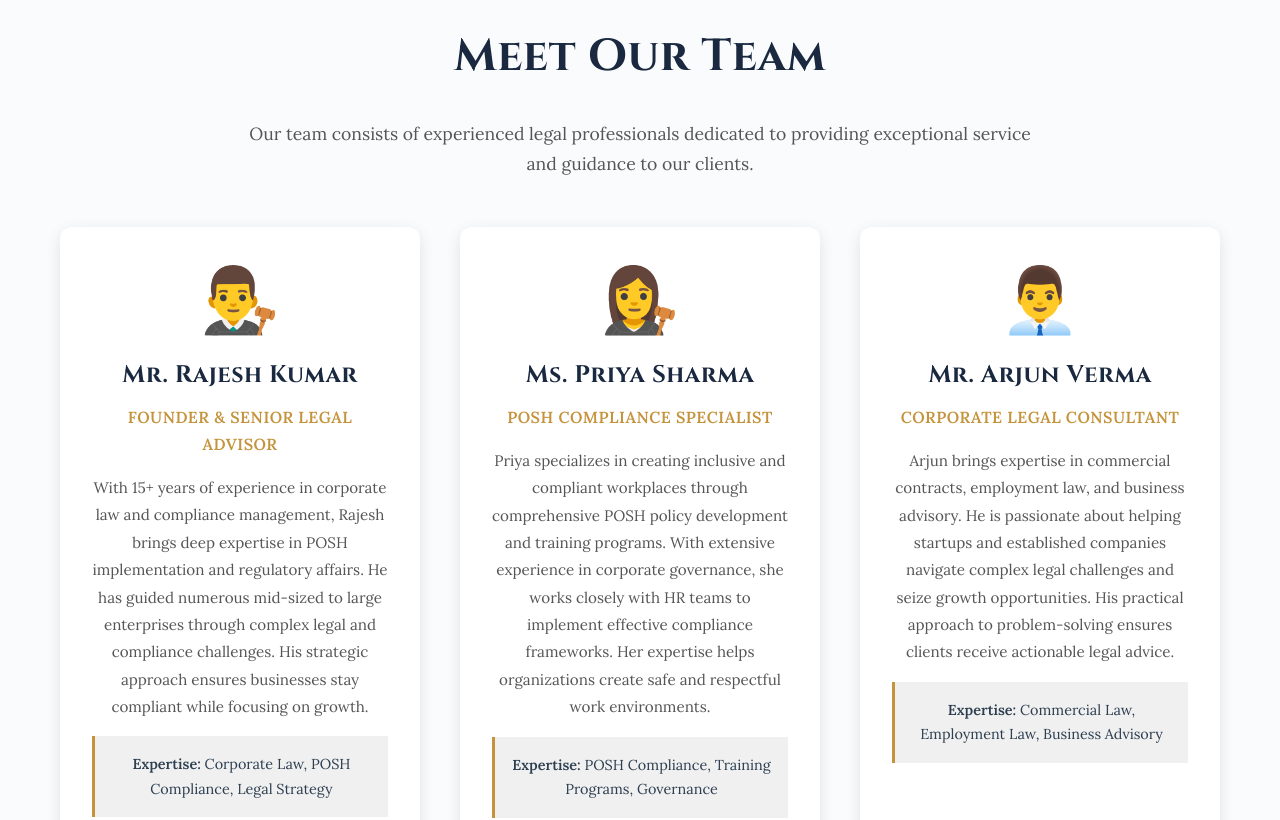
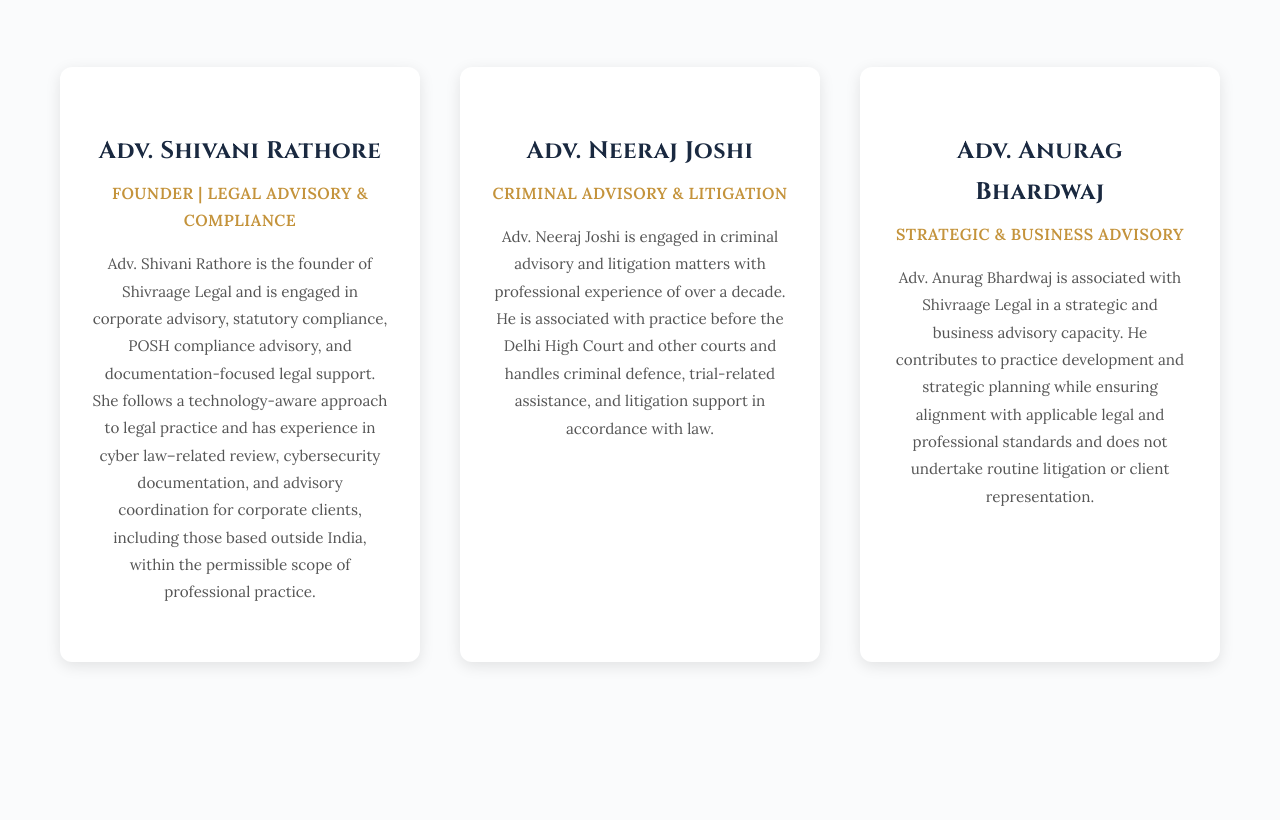
Before and after one commit to lokeshchauhan521/shivraagelegal, a Next.js app: page /team in a window 1280 px wide. Shown: the part 720-1540 px from the top of the page. Built offline with nearby package versions, Linux system fonts and the light colour scheme.

Commit message:
avatar is removed

```diff
--- a/app/about/page.tsx
+++ b/app/about/page.tsx
@@ -11,7 +11,7 @@
       >
         <div className="hero-content">
           <h1>
-            <span className="brand-name">About Shivraagesss</span>{' '}
+            <span className="brand-name">About Shivraagess</span>{' '}
             <span className="brand-legal">Legal</span>
           </h1>
           <p className="hero-subtitle">Your Trusted Partner in Legal Excellence</p>
--- a/app/page.tsx
+++ b/app/page.tsx
@@ -183,7 +183,7 @@
           <div className="team-grid">
             <div className="team-card">
               <div className="team-member-image">
-                <div className="placeholder-avatar">👩‍⚖️</div>
+                <div className="placeholder-avatar"></div>
               </div>
               <h3>Adv. Shivani Rathore</h3>
               <p className="team-role">Founder | Legal Advisory & Compliance</p>
@@ -200,7 +200,7 @@
 
             <div className="team-card">
               <div className="team-member-image">
-                <div className="placeholder-avatar">👨‍⚖️</div>
+                <div className="placeholder-avatar"></div>
               </div>
               <h3>Adv. Neeraj Joshi</h3>
               <p className="team-role">Criminal Advisory & Litigation</p>
@@ -215,7 +215,7 @@
 
             <div className="team-card">
               <div className="team-member-image">
-                <div className="placeholder-avatar">👨‍💼</div>
+                <div className="placeholder-avatar"></div>
               </div>
               <h3>Adv. Anurag Bhardwaj</h3>
               <p className="team-role">Strategic & Business Advisory</p>
--- a/app/team/page.tsx
+++ b/app/team/page.tsx
@@ -14,54 +14,54 @@
           <p className="hero-subtitle">Highly Qualified Legal Professionals</p>
         </div>
       </section>
-
-      <section className="section team-section">
+         <section className="section team-section">
         <div className="container">
-          <h2>Meet Our Team</h2>
-          <p className="section-intro">
-            Our team consists of experienced legal professionals dedicated to providing exceptional service and guidance to our clients.
-          </p>
           <div className="team-grid">
             <div className="team-card">
               <div className="team-member-image">
-                <div className="placeholder-avatar">👨‍⚖️</div>
+                <div className="placeholder-avatar"></div>
               </div>
-              <h3>Mr. Rajesh Kumar</h3>
-              <p className="team-role">Founder & Senior Legal Advisor</p>
+              <h3>Adv. Shivani Rathore</h3>
+              <p className="team-role">Founder | Legal Advisory & Compliance</p>
               <p className="team-bio">
-                With 15+ years of experience in corporate law and compliance management, Rajesh brings deep expertise in POSH implementation and regulatory affairs. He has guided numerous mid-sized to large enterprises through complex legal and compliance challenges. His strategic approach ensures businesses stay compliant while focusing on growth.
+                Adv. Shivani Rathore is the founder of Shivraage Legal and is engaged in
+                corporate advisory, statutory compliance, POSH compliance advisory, and
+                documentation-focused legal support. She follows a technology-aware
+                approach to legal practice and has experience in cyber law–related
+                review, cybersecurity documentation, and advisory coordination for
+                corporate clients, including those based outside India, within the
+                permissible scope of professional practice.
               </p>
-              <div className="team-expertise">
-                <strong>Expertise:</strong> Corporate Law, POSH Compliance, Legal Strategy
-              </div>
             </div>
 
             <div className="team-card">
               <div className="team-member-image">
-                <div className="placeholder-avatar">👩‍⚖️</div>
+                <div className="placeholder-avatar"></div>
               </div>
-              <h3>Ms. Priya Sharma</h3>
-              <p className="team-role">POSH Compliance Specialist</p>
+              <h3>Adv. Neeraj Joshi</h3>
+              <p className="team-role">Criminal Advisory & Litigation</p>
               <p className="team-bio">
-                Priya specializes in creating inclusive and compliant workplaces through comprehensive POSH policy development and training programs. With extensive experience in corporate governance, she works closely with HR teams to implement effective compliance frameworks. Her expertise helps organizations create safe and respectful work environments.
+                Adv. Neeraj Joshi is engaged in criminal advisory and litigation matters
+                with professional experience of over a decade. He is associated with
+                practice before the Delhi High Court and other courts and handles
+                criminal defence, trial-related assistance, and litigation support in
+                accordance with law.
               </p>
-              <div className="team-expertise">
-                <strong>Expertise:</strong> POSH Compliance, Training Programs, Governance
-              </div>
             </div>
 
             <div className="team-card">
               <div className="team-member-image">
-                <div className="placeholder-avatar">👨‍💼</div>
+                <div className="placeholder-avatar"></div>
               </div>
-              <h3>Mr. Arjun Verma</h3>
-              <p className="team-role">Corporate Legal Consultant</p>
+              <h3>Adv. Anurag Bhardwaj</h3>
+              <p className="team-role">Strategic & Business Advisory</p>
               <p className="team-bio">
-                Arjun brings expertise in commercial contracts, employment law, and business advisory. He is passionate about helping startups and established companies navigate complex legal challenges and seize growth opportunities. His practical approach to problem-solving ensures clients receive actionable legal advice.
+                Adv. Anurag Bhardwaj is associated with Shivraage Legal in a strategic and
+                business advisory capacity. He contributes to practice development and
+                strategic planning while ensuring alignment with applicable legal and
+                professional standards and does not undertake routine litigation or
+                client representation.
               </p>
-              <div className="team-expertise">
-                <strong>Expertise:</strong> Commercial Law, Employment Law, Business Advisory
-              </div>
             </div>
           </div>
         </div>
```
Also changed, not shown: app/posh/page.tsx (+28 -7 lines), app/services/page.tsx (+16 -12 lines).
